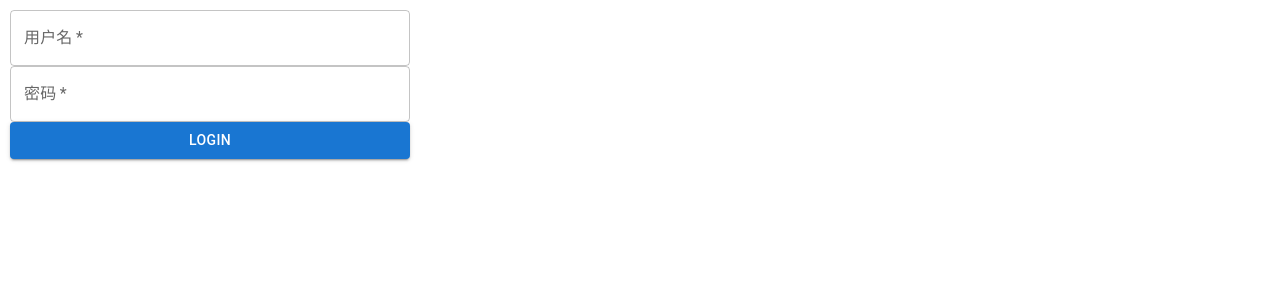
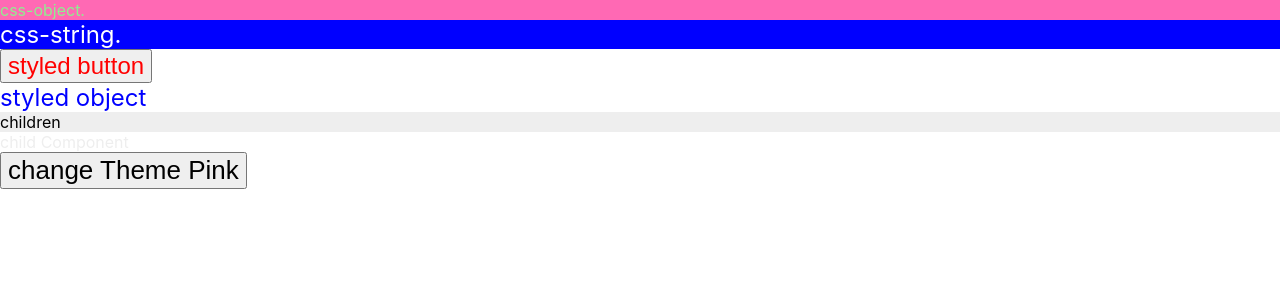
Before and after one commit to missfoxs/react-demo, a React (Vite) app: page / in a window 1280 px wide. Shown: the top 300 px of the page. Built offline with nearby package versions, Linux system fonts and the light colour scheme.

Commit message:
feat: 学习emotion

```diff
--- a/src/App.jsx
+++ b/src/App.jsx
@@ -2,12 +2,14 @@ import React, { useMemo, useState } from "react";
 import "./App.css";
 import Example from "./examples";
 import Form from "./form-about";
+import Emotion from "./emotion";
 
 export default function () {
   return (
     <>
       {/* <Example /> */}
-      <Form />
+      {/* <Form /> */}
+      <Emotion />
     </>
   );
 }
--- /dev/null
+++ b/src/emotion/index.jsx
@@ -0,0 +1,102 @@
+import { useMemo, useState } from "react";
+// /** @jsx jsx */
+/** @jsxImportSource @emotion/react */
+import { jsx, css, ThemeProvider, useTheme } from "@emotion/react";
+import styled from "@emotion/styled";
+
+const white = "white";
+// 基础样式
+const baseStyle = {
+  fontSize: 24,
+};
+
+// 主题
+const defaultTheme = {
+  fontSize: 16,
+  backgroundColor: "#eee",
+};
+
+// 使用Styled模式，还可以传递参数
+const Button = styled.button`
+  ${baseStyle};
+  color: ${props => (props.primary ? "red" : "blue")};
+`;
+
+// styled也可以使用object形式。
+const Controller = styled.div(
+  { ...baseStyle },
+  {
+    color: "red",
+  },
+  props => ({
+    color: props.color,
+  })
+);
+
+// 子组件
+const ChildComponent = () => {
+  const theme = useTheme();
+  return (
+    <div
+      css={{
+        color: theme.backgroundColor,
+      }}
+    >
+      child Component
+    </div>
+  );
+};
+
+export default function () {
+  // css使用Object类型
+  const cssObject = useMemo(
+    () => (
+      <div
+        css={{
+          backgroundColor: "hotpink",
+          "&:hover": {
+            color: "lightgreen",
+          },
+        }}
+      >
+        css-object.{" "}
+      </div>
+    ),
+    []
+  );
+
+  // css使用string类型
+  const cssString = useMemo(
+    () => (
+      <div
+        css={css`
+          ${baseStyle};
+          background-color: blue;
+          color: ${white};
+        `}
+      >
+        css-string.{" "}
+      </div>
+    ),
+    []
+  );
+
+  const [theme, setTheme] = useState(defaultTheme);
+  return (
+    <>
+      <ThemeProvider theme={theme}>
+        {cssObject}
+        {cssString}
+        <Button primary>styled button</Button>
+        <Controller color="blue">styled object</Controller>
+        <div css={theme => ({ backgroundColor: theme.backgroundColor })}>
+          children
+        </div>
+        <ChildComponent />
+        <button onClick={() => setTheme({ ...theme, backgroundColor: "pink" })}>
+          change Theme Pink
+        </button>
+      </ThemeProvider>
+    </>
+  );
+}
--- a/src/form-about/origin-form.jsx
+++ b/src/form-about/origin-form.jsx
@@ -4,6 +4,7 @@ import { TextField, Button } from "@mui/material";
 // 指定额外运行时？
 /** @jsxImportSource @emotion/react */
 import { css, jsx } from "@emotion/react";
+import * as style from "./style";
 
 const color = "white";
 const width = 400;
@@ -19,12 +20,7 @@ export default function () {
     console.log(info);
   };
   return (
-    <div
-      css={{
-        margin: "10px",
-        width,
-      }}
-    >
+    <div css={style.loginWrap}>
       <form
         css={{
           display: "flex",
@@ -46,6 +42,32 @@ export default function () {
           variant="outlined"
           onChange={e => setInfo({ ...info, password: e.target.value })}
         />
+        {/* 时间相关 */}
+        <div>
+          <label htmlFor="time">输入日期和时间</label>
+          <input
+            id="time"
+            type="datetime-local"
+            name="time"
+            min="2022-05-01T10:30"
+            max="2022-05-03T10:30"
+          />
+        </div>
+        {/* accentColor: 修改原生单选，多选的颜色 */}
+        <div>
+          <input type="radio" style={{ accentColor: "red" }} />
+          <input type="checkbox" style={{ accentColor: "orange" }} />
+        </div>
+        {/* image lazy loading，浏览器原生支持图片懒加载了。 */}
+        <div>
+          <img
+            src="https://picsum.photos/id/1/300/800"
+            alt="pic"
+            width={300}
+            height={800}
+            loading="lazy"
+          />
+        </div>
         <Button type="submit" variant="contained">
           login
         </Button>
--- /dev/null
+++ b/src/form-about/style.js
@@ -0,0 +1,4 @@
+export const loginWrap = {
+  margin: 10,
+  width: 400,
+};
```
